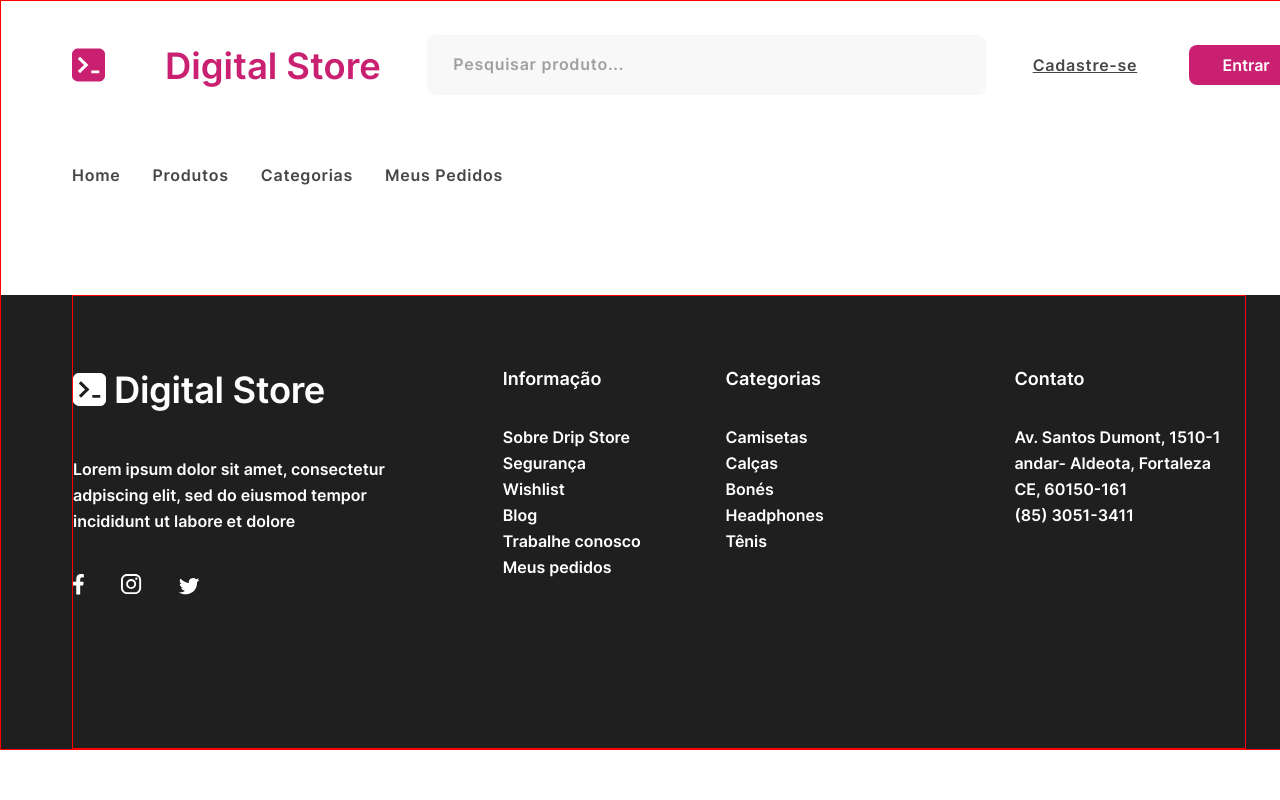
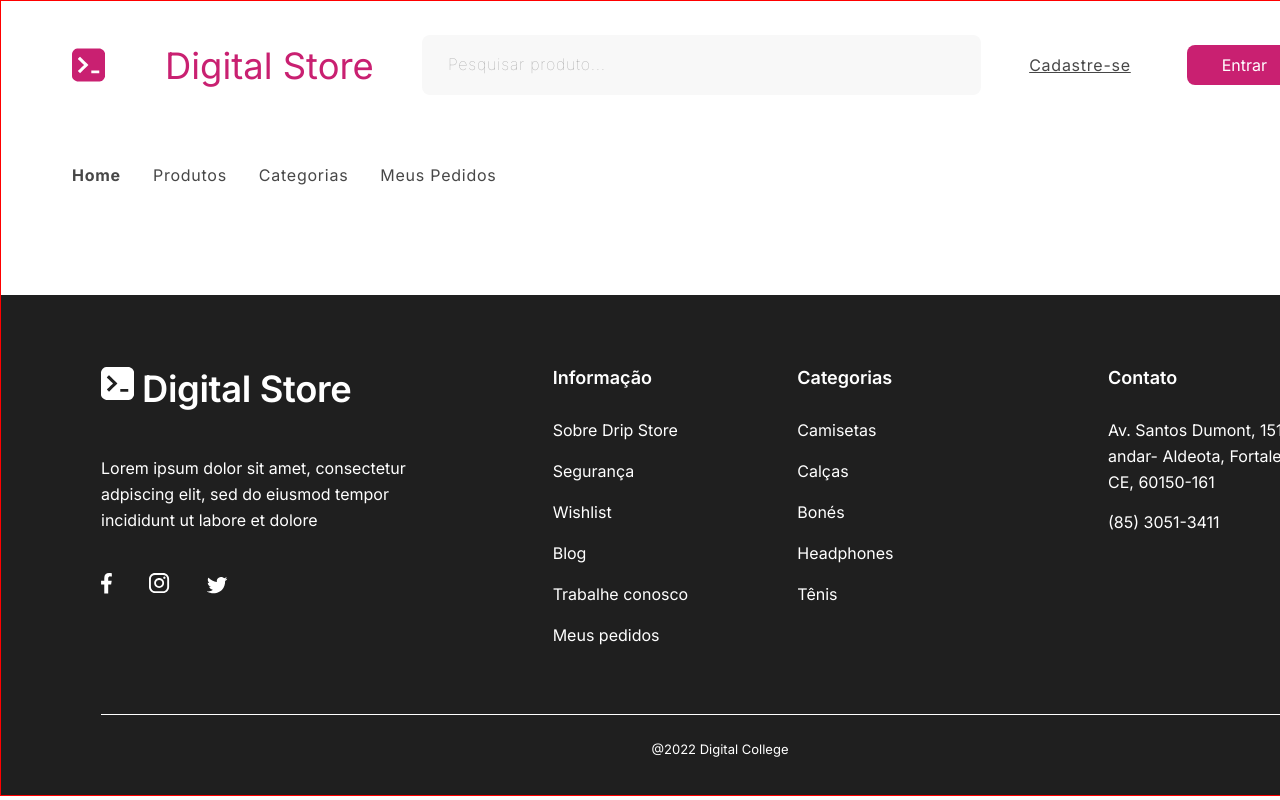
Before and after one commit to SergioFerreiraFilho/Digital-Store, a React (Create React App) app: page /produto-detalhe in a window 1280 px wide. Shown: the top 800 px of the page. Built offline with nearby package versions, Linux system fonts and the light colour scheme.

Commit message:
footer finalizado

```diff
--- a/src/components/Footer/index.js
+++ b/src/components/Footer/index.js
@@ -53,17 +53,19 @@
                 <div>
                     <h3 className='contato-titulo'>Contato</h3>
                     <p className='contato-footer'>Av. Santos Dumont, 1510-1 <br/>
-                    andar- Aldeota, Fortaleza<br/>
-                    CE, 60150-161<br/>
-                    (85) 3051-3411<br/></p>
+                    andar- Aldeota, Fortaleza -<br/>
+                    CE, 60150-161<br/></p>
+                    <div className='numerofooter'>
+                        (85) 3051-3411
+                    </div>
+
                 </div>
 
             </div>
-            <hr className='hr-footer'/>
 
-            {/* <span className='finalfooter'> */}
-                 @2022 Digital College
-            {/* </span> */}
+            <div className='finalfooter'>
+                 <p className='digitalpequeno'>@2022 Digital College</p>
+            </div>
 
 
         </section>
--- a/src/components/Footer/style.css
+++ b/src/components/Footer/style.css
@@ -1,6 +1,8 @@
+@import url('https://fonts.googleapis.com/css2?family=Inter:wght@100;200;300;400;500;600;700;800;900&display=swap');
+
 .div-footer-img{
     display: flex;
-    /* flex-direction: column; */
+
 }
 
 /* Criei essa estilo pra fazer com o fundo ficasse no tamanho certo, tá a mesma coisa que vc deixou. Era só pq tinha uma margin em branco que não era pra ta. */
@@ -8,20 +10,21 @@
     width: 100%;
     display: flex;
     justify-content: space-between;
-    border: 1px solid red;
-    margin-left: 71px;
-    margin-right: 71px;
+    /* border: 1px solid red; */
+    /* margin-left: 71px;
+    margin-right: 71px; */
 }
 
 .footer-principal{
     background-color: #1f1f1f;
     color: white;
     display: flex;
-    height: 454px;
     justify-content: space-around;
-    /* padding-top: 106px; */
     margin-top: 106px;
-    /* flex-flow: row wrap; */
+    padding: 72px 100px;
+    padding-bottom: 34px;
+    flex-direction: column;
+
 
 }
 
@@ -30,22 +33,26 @@
     flex-wrap: wrap;
     width: 100px;
     flex-direction: column;
-    /* margin-left: 100px; */
+
+
 }
 
 .nome-digital{
     padding-left: 8px;
-    right: 0%;
-    bottom: 0%;
-    font-family: 'Inter';
+    font-family: 'Inter', sans serif;
     font-style: normal;
     font-weight: 600;
     font-size: 36.3951px;
     line-height: 44px;
     letter-spacing: -0.01em;
-    margin-top: 50px;
-    padding-top: 22px;
+    color: #FFFFFF;
 
+}
+
+.div-imgfooter{
+    width: 33px;
+    height: 33px;
+    left: 8px;
 }
 
 .texto-footer{
@@ -53,12 +60,13 @@
     height: 78px;
     left: 100px;
     top: 151px;
-    font-family: 'Inter';
+    font-family: 'Inter', sans serif;
     font-style: normal;
-    font-weight: lighter;
+    font-weight: 400;
     font-size: 16px;
     line-height: 26px;
     white-space: nowrap;
+    color: #FFFFFF;
 }
 
 .icons-footer{
@@ -67,22 +75,14 @@
 }
 
 .icon-face{
-    /* position: absolute; */
     width: 10.92px;
     height: 20.53px;
     left: 100px;
-    top: 269px;
-    /* white */
 }
 
-.icon-insta{/* Group 2555 */
-
-
-    /* position: absolute; */
+.icon-insta{
     left: 10.14%;
     right: 88.47%;
-    top: 59.25%;
-    bottom: 36.32%;
     padding-right: 36px;
     padding-left: 36px;
 
@@ -90,158 +90,144 @@
 }
 
 .icon-tt{
-    /* position: absolute; */
-width: 22.12px;
-height: 18.24px;
-left: 202px;
-top: 270px;
-
-/* white */
-
+    width: 22.12px;
+    height: 18.24px;
+    left: 202px;
 }
 
+ul li{
+    padding-bottom: 15px;
+}
 
-
-
-.div-imgfooter{
-    width: 33px;
-    height: 33px;
-    margin-top: 77px;
-    left: 8px;
-}
 
 .div-informacao{
     padding-left: 102px;
     margin-left: 205px;
-
-  /* flex-direction: column; */
-  /* display: block; */
 }
 
 .informacao-titulo{
 
     width: 99px;
     height: 22px;
-    /* margin-left: 102px; */
     top: 72px;
-    font-family: 'Inter';
+    font-family: 'Inter', sans serif;
     font-style: normal;
     font-weight: 600;
     font-size: 18px;
     line-height: 22px;
-    padding-top: 72px;
-    padding-bottom: 28px;
-
+    margin-bottom: 28px;
+    color:#FFFFFF;
 
 }
 
 .informacao2{
     width: 200px;
     height: 228px;
-    /* margin-left: 102px; */
-    top: 122px;
-    font-family: 'Inter';
-    font-style: normal;
+    font-family: 'Inter', sans serif;
     font-weight: 400;
     font-size: 16px;
     line-height: 26px;
-    padding-top: 28px;
-    /* padding-left: 102px; */
     text-align: left;
     white-space: nowrap;
-
+    padding-bottom: 34px;
+    color:#FFFFFF;
 }
 
 .categoria-geral{
     margin-right: 170px;
-
-
 }
 
 .categoria-titulo{
     width: 96px;
     height: 22px;
-    /* left: 849px; */
     top: 72px;
-    font-family: 'Inter';
+    font-family: 'Inter', sans serif;
     font-style: normal;
     font-weight: 600;
     font-size: 18px;
     line-height: 22px;
-    padding-top: 72px;
-    padding-bottom: 28px;
-
+    margin-bottom: 28px;
+    color:#FFFFFF;
 }
 
 .categoria-footer{
     width: 96px;
     height: 190px;
-    /* left: 849px; */
-    /* top: 122px; */
-    font-family: 'Inter';
+    font-family: 'Inter', sans serif;
     font-style: normal;
     font-weight: 400;
     font-size: 16px;
     line-height: 26px;
-    margin-top: 28px;
-    /* padding-top: 28px; */
-    /* padding-left: 102px; */
     text-align: left;
     white-space: nowrap;
-
-
-
+    padding-bottom: 72px;
+    color:#FFFFFF;
 }
 
 .contato-titulo{
-    width: 99px;
+    width: 71px;
     height: 22px;
-    left: 612px;
-    top: 72px;
-    font-family: 'Inter';
+    font-family: 'Inter', sans serif;
     font-style: normal;
     font-weight: 600;
     font-size: 18px;
     line-height: 22px;
-    padding-top: 72px;
-    padding-bottom: 28px;
-
-
+    margin-bottom: 28px;
 }
 
 .contato-footer{
     width: 135px;
+    height: 78px;
     left: 612px;
-    top: 122px;
-    font-family: 'Inter';
+    font-family: 'Inter', sans serif;
     font-style: normal;
     font-weight: 400;
     font-size: 16px;
     line-height: 26px;
-    padding-top: 28px;
     margin-right: 96px;
     white-space: nowrap;
+    color: #FFFFFF;
 }
 
-.hr-footer{
-    padding-top: 384px;
+.numerofooter{
+    width: 135px;
+    height: 26px;
+    padding-top: 14px;
+    font-family: 'Inter', sans serif;
+    font-style: normal;
+    font-size: 16px;
+    font-weight: 400;
+    line-height: 26px;
+    color:#FFFFFF;
 }
-.final-footer{
-/* width: 140px; */
-height: 24px;
-/* left: 618px; */
-margin-top: 408px;
-font-family: 'Inter';
-font-style: normal;
-font-weight: 400;
-font-size: 13px;
-/* line-height: 40px; */
-/* identical to box height, or 185% */
 
+.finalfooter{
+    /* padding: 23px 100px; */
+    margin-top: 69px;
+    font-family: 'Inter', sans serif;
+    font-style: normal;
+    font-weight: 400;
+    font-size: 13px;
+    line-height: 24px;
+    align-items: center;
+    display: flex;
+    justify-content: center;
+    width: 100%;
+    border-top: 1px solid white;
+    color:#FFFFFF;
+}
 
-/* white */
-
-color: #FFFFFF;
-
-/* mix-blend-mode: normal; */
+.digitalpequeno{
+    /* padding: 23px; */
+    font-family: 'Inter', sans serif;
+    font-style: normal;
+    font-weight: 400;
+    font-size: 13px;
+    line-height: 24px;
+    display: flex;
+    padding-top: 22px;
+    /* padding-right: 182px; */
+    /* margin-right: 518px; */
+    align-items: center;
+    color:#FFFFFF;
 }
```
